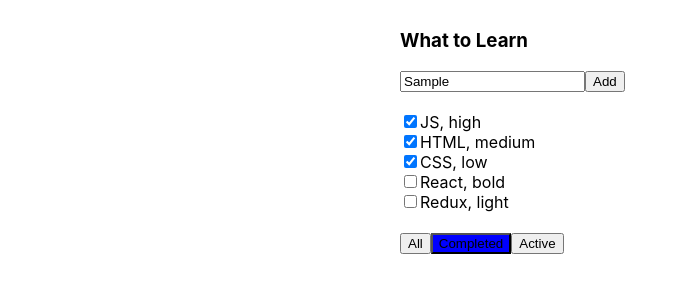
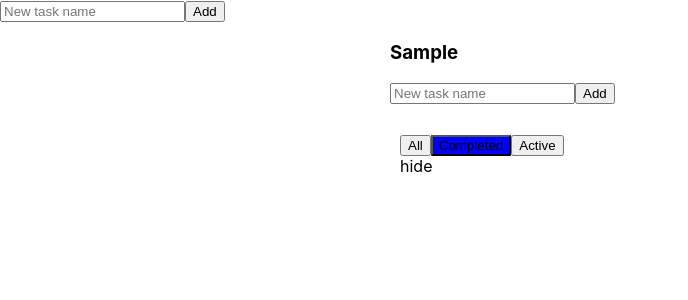
Before and after one commit to SlavaPetrushiin/todolist, a React (Create React App) app: page / in a window 1280 px wide. Both pictures are taken after typing "Sample" into the empty fields and a click on the button "Add". Shown: the top 300 px of the page, without its empty margins (0-688 px from the left). Built offline with nearby package versions, Linux system fonts and the light colour scheme.

Commit message:
add ToDoLists and new App lesson 7

```diff
--- /dev/null
+++ b/src/AddNewItemForm.jsx
@@ -0,0 +1,49 @@
+import React from "react";
+
+class AddNewItemForm extends React.Component {
+  state = {
+    error: false,
+    title: ""
+  };
+
+  onAddItemClick = () => {
+    let text = this.state.title;
+
+    if (text === "") {
+      this.setState({ error: true });
+    } else {
+      this.setState({ error: false, title: "" });
+      this.props.addItem(text);
+    }
+  };
+
+  handleClick = event => {
+    let word = event.target.value.trimLeft();
+    this.setState({ error: false, title: word });
+  };
+
+  handleEnter = event => {
+    if (event.key === "Enter") {
+      this.onAddItemClick();
+    }
+  };
+
+  render = () => {
+    let classForInput = this.state.error ? "error" : "";
+    return (
+      <div className="todoList-newTaskForm">
+        <input
+          value={this.state.title}
+          type="text"
+          placeholder="New task name"
+          className={classForInput}
+          onChange={this.handleClick}
+          onKeyPress={this.handleEnter}
+        />
+        <button onClick={this.onAddItemClick}>Add</button>
+      </div>
+    );
+  };
+}
+
+export default AddNewItemForm;
--- a/src/App.css
+++ b/src/App.css
@@ -16,3 +16,11 @@
 .filter-active {
   background-color: blue;
 }
+
+.error {
+  border-color: red;
+}
+
+.todoList-task.done {
+  opacity: 0.5;
+}
--- a/src/App.js
+++ b/src/App.js
@@ -1,31 +1,68 @@
 import React from "react";
 import "./App.css";
-import TodoListHeader from "./TodoListHeader";
-import TodoListFooter from "./TodoListFooter";
-import TodoListTasks from "./TodoListTasks";
+import TodoList from "./TodoList";
+import AddNewItemForm from "./AddNewItemForm";
 
 class App extends React.Component {
-  tasks = [
-    { title: "JS", isDone: true, priority: "high" },
-    { title: "HTML", isDone: true, priority: "medium" },
-    { title: "CSS", isDone: true, priority: "low" },
-    { title: "React", isDone: false, priority: "bold" },
-    { title: "Redux", isDone: false, priority: "light" }
-  ];
+  state = {
+    todoLists: []
+  };
 
-  filterValue = "Completed";
+  nextListId = 0;
 
-  render = () => {
-    return (
-      <div className="App">
-        <div className="todoList">
-          <TodoListHeader />
-          <TodoListTasks tasks={this.tasks} />
-          <TodoListFooter filterValue={this.filterValue} />
-        </div>
-      </div>
+  componentDidMount() {
+    this.restoreState();
+  }
+
+  saveState = () => {
+    //сохранение стейта а локолстор
+    let stateAsString = JSON.stringify(this.state);
+    localStorage.setItem("our-state", stateAsString);
+  };
+
+  restoreState = () => {
+    let state = {
+      todoLists: []
+    };
+    let stateAsString = localStorage.getItem("our-state");
+
+    if (stateAsString !== null) {
+      state = JSON.parse(stateAsString);
+    }
+
+    this.setState(state, () => {
+      this.state.todoLists.forEach(list => {
+        if (list.id >= this.nextTAskId) {
+          this.nextListId = list.id + 1;
+        }
+      });
+    });
+  };
+
+  addToDoList = text => {
+    let newToDolist = { id: this.nextListId + 1, title: text };
+    this.nextListId++;
+    this.setState(
+      {
+        ...this.state,
+        todoLists: [...this.state.todoLists, newToDolist]
+      },
+      () => this.saveState()
     );
   };
+
+  render() {
+    let todoLists = this.state.todoLists.map(list => (
+      <TodoList id={list.id} title={list.title} key={list.id} />
+    ));
+
+    return (
+      <>
+        <AddNewItemForm addItem={this.addToDoList} />
+        <div className="App">{todoLists}</div>
+      </>
+    );
+  }
 }
 
 export default App;
--- /dev/null
+++ b/src/TodoList.js
@@ -0,0 +1,120 @@
+import React from "react";
+import "./App.css";
+import TodoListFooter from "./TodoListFooter";
+import TodoListTasks from "./TodoListTasks";
+import TodoListTitle from "./TodoListTitle";
+import AddNewItemForm from "./AddNewItemForm";
+
+class TodoList extends React.Component {
+  state = {
+    tasks: [],
+    filterValue: "Completed"
+  };
+
+  componentDidMount() {
+    this.restoreState();
+  }
+
+  nextTAskId = 0;
+
+  saveState = () => {
+    //сохранение стейта а локолстор
+    let stateAsString = JSON.stringify(this.state);
+    localStorage.setItem("our-state-" + this.props.id, stateAsString);
+  };
+
+  restoreState = () => {
+    //стартовый стейт
+    let state = {
+      tasks: [],
+      filterValue: "Completed"
+    };
+
+    let stateAsString = localStorage.getItem("our-state-" + this.props.id);
+    if (stateAsString !== null) {
+      state = JSON.parse(stateAsString);
+    }
+    this.setState(state, () => {
+      this.state.tasks.forEach(task => {
+        if (task.id >= this.nextTAskId) {
+          this.nextTAskId = task.id + 1;
+        }
+      });
+    });
+  };
+
+  addTask = text => {
+    let newText = text;
+    let newTask = {
+      id: this.nextTAskId,
+      title: newText,
+      isDone: false,
+      priority: "high"
+    };
+    this.nextTAskId++;
+    let newTasks = [...this.state.tasks, newTask];
+    this.setState({ tasks: newTasks }, () => {
+      this.saveState();
+    });
+  };
+
+  changeTask = (taskId, obj) => {
+    let newTasks = this.state.tasks.map(task => {
+      if (task.id !== taskId) return task;
+      else {
+        return { ...task, ...obj };
+      }
+    });
+    this.setState({ tasks: newTasks }, () => {
+      this.saveState();
+    });
+  };
+
+  changeFilter = newFilterValue => {
+    this.setState(
+      {
+        filterValue: newFilterValue
+      },
+      () => {
+        this.saveState();
+      }
+    );
+  };
+
+  render() {
+    const getFilterTasks = (tasks, filter) => {
+      return tasks.filter(task => {
+        // eslint-disable-next-line default-case
+        switch (filter) {
+          case "All":
+            return true;
+          case "Completed":
+            return !task.isDone;
+          case "Active":
+            return task.isDone;
+        }
+      });
+    };
+
+    return (
+      <div className="App">
+        <div className="todoList">
+          <header>
+            <TodoListTitle title={this.props.title} />
+            <AddNewItemForm addItem={this.addTask} />
+          </header>
+          <TodoListTasks
+            tasks={getFilterTasks(this.state.tasks, this.state.filterValue)}
+            changeTask={this.changeTask}
+          />
+          <TodoListFooter
+            changeFilter={this.changeFilter}
+            filterValue={this.state.filterValue}
+          />
+        </div>
+      </div>
+    );
+  }
+}
+
+export default TodoList;
--- a/src/TodoListFooter.jsx
+++ b/src/TodoListFooter.jsx
@@ -1,6 +1,30 @@
 import React from "react";
 
 class TodoListFooter extends React.Component {
+  state = {
+    isHidden: false
+  };
+
+  onAllFilterClick = () => {
+    this.props.changeFilter("All");
+  };
+
+  onCompletedFilterClick = () => {
+    this.props.changeFilter("Completed");
+  };
+
+  onActiveFilterClick = () => {
+    this.props.changeFilter("Active");
+  };
+
+  onShowFiltersClick = () => {
+    this.setState({ isHidden: false });
+  };
+
+  onHideFiltersClick = () => {
+    this.setState({ isHidden: true });
+  };
+
   render = () => {
     let classForAll = this.props.filterValue === "All" ? "filter-active" : "";
     let classForCompleted =
@@ -9,9 +33,32 @@ class TodoListFooter extends React.Component {
       this.props.filterValue === "Active" ? "filter-active" : "";
     return (
       <div className="todoList-footer">
-        <button className={classForAll}>All</button>
-        <button className={classForCompleted}>Completed</button>
-        <button className={classForActive}>Active</button>
+        {!this.state.isHidden && (
+          <div>
+            <button onClick={this.onAllFilterClick} className={classForAll}>
+              All
+            </button>
+            <button
+              onClick={this.onCompletedFilterClick}
+              className={classForCompleted}
+            >
+              Completed
+            </button>
+            <button
+              onClick={this.onActiveFilterClick}
+              className={classForActive}
+            >
+              Active
+            </button>
+          </div>
+        )}
+
+        {!this.state.isHidden && (
+          <span onClick={this.onHideFiltersClick}>hide</span>
+        )}
+        {this.state.isHidden && (
+          <span onClick={this.onShowFiltersClick}>show</span>
+        )}
       </div>
     );
   };
--- a/src/TodoListHeader.jsx
+++ /dev/null
@@ -1,17 +0,0 @@
-import React from 'react';
-
-class TodoListHeader extends React.Component{
-	render = () => {
-		return (
-			<div className="todoList-header">
-				<h3 className="todoList-header__title">What to Learn</h3>
-				<div className="todoList-newTaskForm">
-						<input type="text" placeholder="New task name"/>
-						<button>Add</button>
-				</div>
-			</div>
-		)
-	}
-}
-
-export default TodoListHeader;
--- a/src/TodoListTask.jsx
+++ b/src/TodoListTask.jsx
@@ -1,13 +1,56 @@
 import React from "react";
 
 class TodoListTask extends React.Component {
+  state = {
+    aditMode: false
+  };
+
+  activeEditMode = () => {
+    //активация поля ввода на таске
+    this.setState({ aditMode: true });
+  };
+
+  deactivateEditMode = () => {
+    //деактивация поля ввода на таске
+    this.setState({ aditMode: false });
+  };
+
+  //изменение чекбокса
+  onIsDoneChanged = event => {
+    let isDone = event.currentTarget.checked;
+    this.props.changeTask(this.props.task.id, { isDone: isDone });
+  };
+
+  //изменение глобальной таски по изменению инпута
+  onTitleChanged = event => {
+    let title = event.currentTarget.value;
+    this.props.changeTask(this.props.task.id, { title: title });
+  };
+
   render = () => {
+    let classForTask = this.props.task.isDone ? "todoList-task done" : "";
     return (
       <div className="todoList-task">
-        <input type="checkbox" checked={this.props.isDone} />
-        <span>
-          {this.props.title}, {this.props.priority}
-        </span>
+        <input
+          type="checkbox"
+          checked={this.props.task.isDone}
+          onChange={this.onIsDoneChanged}
+          className={classForTask}
+        />
+        {this.state.aditMode ? (
+          <input
+            type="text"
+            value={this.props.task.title}
+            autoFocus={true}
+            onBlur={this.deactivateEditMode}
+            onChange={this.onTitleChanged}
+          />
+        ) : (
+          <span className={classForTask} onClick={this.activeEditMode}>
+            {this.props.task.id} - {this.props.task.title},
+            {this.props.task.priority}
+          </span>
+        )}
       </div>
     );
   };
--- a/src/TodoListTasks.jsx
+++ b/src/TodoListTasks.jsx
@@ -4,13 +4,7 @@ import TodoListTask from "./TodoListTask";
 class TodoListTasks extends React.Component {
   render = () => {
     const tasksElements = this.props.tasks.map(task => {
-      return (
-        <TodoListTask
-          title={task.title}
-          isDone={task.isDone}
-          priority={task.priority}
-        />
-      );
+      return <TodoListTask task={task} changeTask={this.props.changeTask} />;
     });
     return <div className="todoList-tasks">{tasksElements}</div>;
   };
--- /dev/null
+++ b/src/TodoListTitle.jsx
@@ -0,0 +1,7 @@
+import React from "react";
+
+function TodoListTitle(props) {
+  return <h3 className="todoList-header__title">{props.title}</h3>;
+}
+
+export default TodoListTitle;
```
